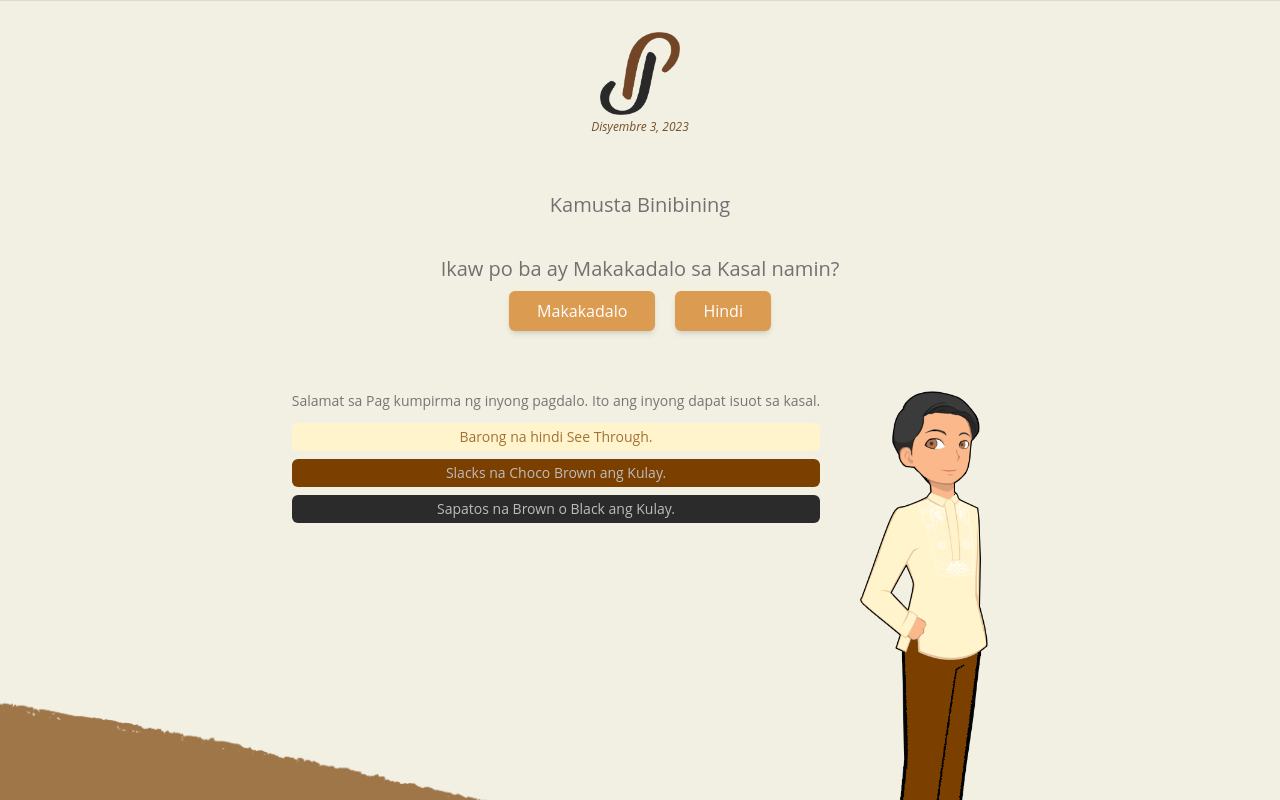
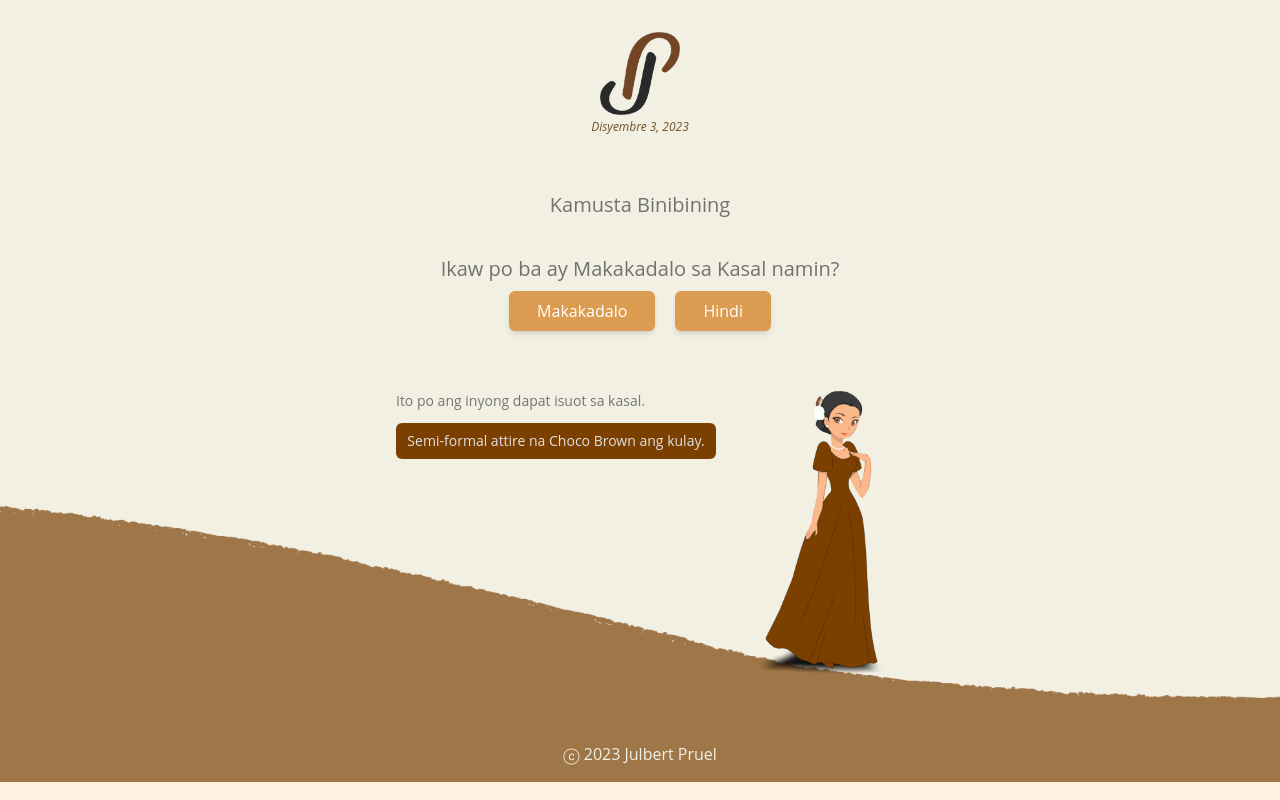
Before and after one commit to bherthchavez/wedding_site, a React (Vite) app: page /rsvp/1 in a window 1280 px wide. Shown: the top 800 px of the page. Built offline with nearby package versions, Linux system fonts and the light colour scheme; no server answers; the database is empty; a web font is replaced by a local one.

Commit message:
adding women

```diff
--- a/src/components/Colors.jsx
+++ b/src/components/Colors.jsx
@@ -32,8 +32,6 @@ const Colors = () => {
         fetchInvited();
         // eslint-disable-next-line react-hooks/exhaustive-deps
     }, [refetchTrigger])
-
-    console.log(listInvited)
 
 
 
--- a/src/components/Rsvp.jsx
+++ b/src/components/Rsvp.jsx
@@ -3,6 +3,7 @@ import { useParams } from "react-router-dom"
 import useApi from "../hooks/useAPI";
 import pg from '../assets/pj.png'
 import men from '../assets/visitors_men.png'
+import women from '../assets/visitors_women.png'
 import firebase from "../firebase";
 
 
@@ -37,8 +38,6 @@ function Rsvp() {
     // eslint-disable-next-line react-hooks/exhaustive-deps
   }, [refetchTrigger])
 
-  console.log(foundInvited)
-  console.log(btnStatus)
 
 
   const attending = () => {
@@ -127,21 +126,36 @@ function Rsvp() {
 
 
 
-
+        {foundInvited.gender === 'male'
+          ?
           <div className="flex justify-center gap-3 sm:gap-10 items-start p-5">
-          <div className="text-gray-600">
-            <h1 className="text-sm"> Salamat sa Pag kumpirma ng inyong pagdalo. Ito ang inyong dapat isuot sa kasal.</h1>
-           <div className="flex flex-col gap-2 mt-3 text-[#a37138] text-center text-sm">
-
-            <p className="bg-[#fff4cb] py-1 px-2 rounded-md">Barong na hindi See Through. </p>
-            <p className="bg-[#7b3f00] py-1 px-2 rounded-md text-gray-400">Slacks na Choco Brown ang Kulay. </p>
-            <p className="bg-[#2b2b2b] py-1 px-2 rounded-md text-gray-400">Sapatos na Brown o Black ang Kulay. </p>
+            <div className="text-gray-600 w-60 sm:w-80">
+              <h1 className="text-sm">Ito po ang inyong dapat isuot sa kasal.</h1>
+              <div className="flex flex-col gap-2 mt-3 text-[#a37138] text-center text-xs sm:text-sm">
+                <p className="bg-[#fff4cb] p-2 rounded-md">Barong na hindi See Through. </p>
+                <p className="bg-[#7b3f00] p-2 rounded-md text-gray-300">Slacks na Choco Brown ang Kulay. </p>
+                <p className="bg-[#2b2b2b] p-2 rounded-md text-gray-300">Sapatos na Brown o Black ang Kulay. </p>
               </div>
             </div>
             <div>
               <img src={men} alt='Logo' className=' sm:w-32' />
             </div>
           </div>
+          :
+          <div className="flex justify-center gap-3 sm:gap-10 items-start p-5">
+            <div className="text-gray-600 w-60 sm:w-80">
+              <h1 className="text-sm">Ito po ang inyong dapat isuot sa kasal.</h1>
+              <div className="flex flex-col gap-2 mt-3 text-[#a37138] text-center text-xs sm:text-sm">
+                <p className="bg-[#7b3f00] p-2 rounded-md text-gray-300">Semi-formal attire na Choco Brown ang kulay.</p>
+              </div>
+            </div>
+            <div>
+              <img src={women} alt='Logo' className=' sm:w-32' />
+            </div>
+          </div>
+        }
+
+
 
 
       </div>
```
Also changed, not shown: src/assets/visitors_men.png, src/assets/visitors_women.png. Lines whose indentation alone changed are shown as unchanged.
